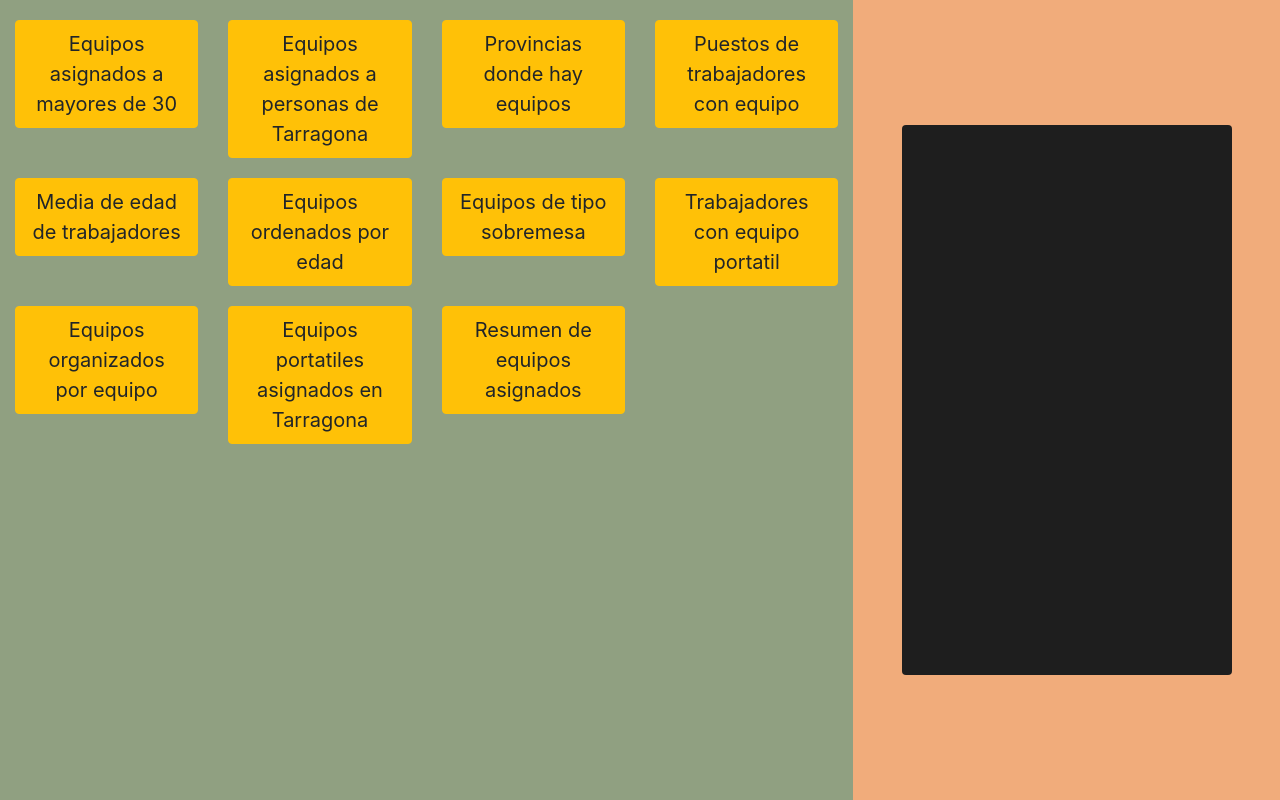
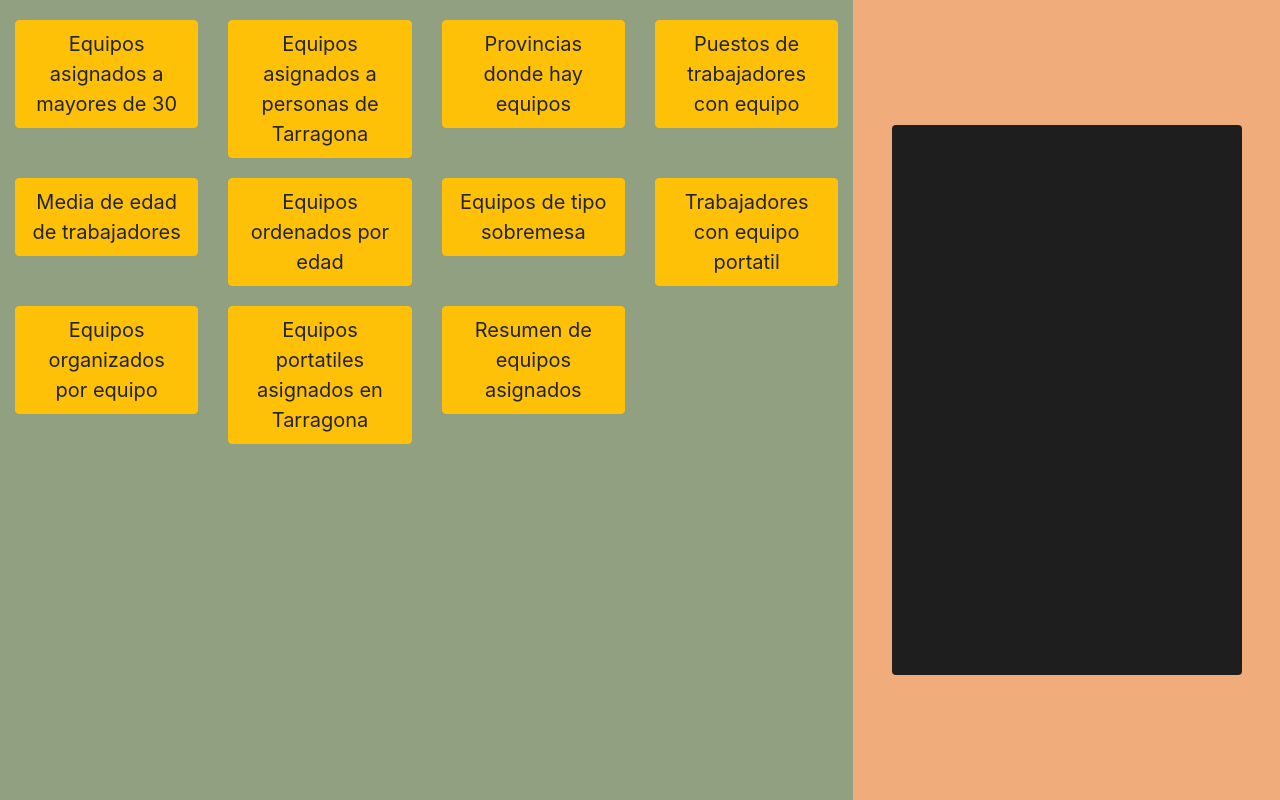
Before and after one commit to santi07a/ejercicio-7-js, a website: page index.html in a window 1280 px wide. Drawn offline with nearby package versions, Linux system fonts and the light colour scheme.

Commit message:
cambio de recuadro gris

```diff
--- a/estilos.css
+++ b/estilos.css
@@ -12,7 +12,9 @@ body {
 
   font-size: 14px;
   height: 550px;
-  width: 330px;
+  width: 350px;
+  max-width: 90%;
+
 }
 
 .boton {
```
